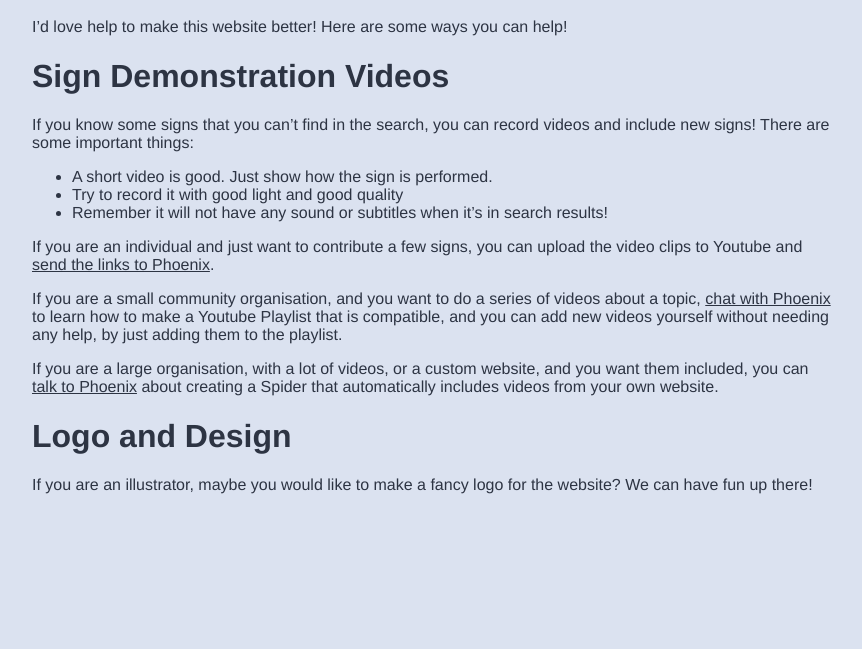
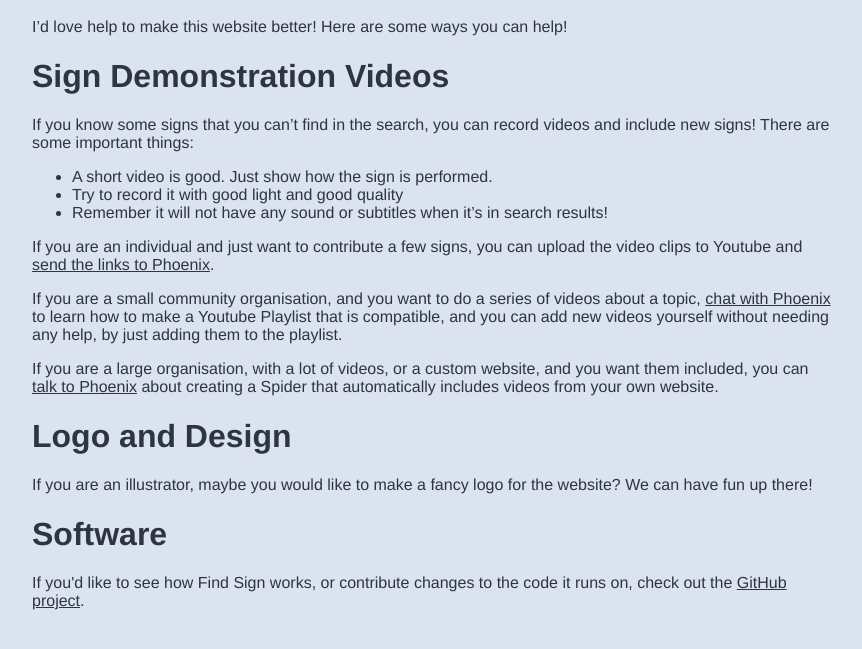
Before and after one commit to Bluebie/sign-search, a website: page contribute.html in a window 1280 px wide. Shown: the part 235-884 px from the top of the page, without its empty margins (208-1070 px from the left). Before the commit the page ends 809 px from the top, so only its background shows below. Drawn offline with Linux system fonts and the light colour scheme.

Commit message:
add github link to Contribute page

```diff
--- a/contribute.html
+++ b/contribute.html
@@ -28,6 +28,8 @@
       <p>If you are a large organisation, with a lot of videos, or a custom website, and you want them included, you can <a href="https://m.me/tiny.fluff.creature">talk to Phoenix</a> about creating a Spider that automatically includes videos from your own website.</p>
       <h1>Logo and Design</h1>
       <p>If you are an illustrator, maybe you would like to make a fancy logo for the website? We can have fun up there!</p>
+      <h1>Software</h1>
+      <p>If you'd like to see how Find Sign works, or contribute changes to the code it runs on, check out the <a href="https://github.com/Bluebie/sign-search">GitHub project</a>.</p>
     </main>
 
     <!-- Fathom - simple website analytics - https://github.com/usefathom/fathom -->
```
